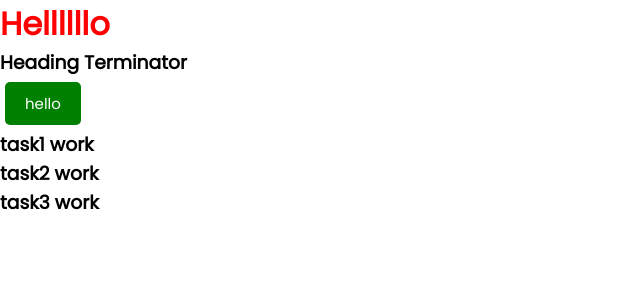
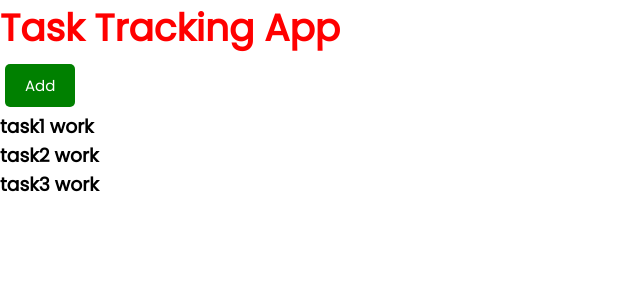
Before and after one commit to Abhishek4298/reactlearnTraversy, a React (Create React App) app: page / in a window 1280 px wide. Shown: the top 300 px of the page, without its empty margins (0-640 px from the left). Built offline with nearby package versions, Linux system fonts and the light colour scheme.

Commit message:
useState in task component

```diff
--- a/src/App.js
+++ b/src/App.js
@@ -1,11 +1,36 @@
+/* eslint-disable no-unused-vars */
+import { useState } from "react"
 import './App.css';
 import Header from "./component/Header";
+import Tasks from "./component/Tasks";
 
 function App() {
+  const [tasks, setTasks] = useState([
+    {
+      id: "1",
+      text: "task1 work",
+      day: "1st feb",
+      reminder: "true"
+    }, {
+      id: "2",
+      text: "task2 work",
+      day: "15  feb",
+      reminder: "true"
+    }, {
+      id: "3",
+      text: "task3 work",
+      day: "30 feb",
+      reminder: "true"
+    }
+
+  ])
   return (
     <>
-      <h1 style={{ color: "red" }}>Hellllllo  </h1>
-      <Header title="Terminator" />
+      <h1 style={{ color: "red" }}>
+        <Header title="Task Tracking App" />
+      </h1>
+
+      <Tasks tasks={tasks} />
     </>
   );
 }
--- a/src/component/Header.jsx
+++ b/src/component/Header.jsx
@@ -1,6 +1,5 @@
 import React from 'react'
 import Button from "./Button";
-import Task from "./Task";
 
 const Header = (props) => {
     const onClick = () => {
@@ -8,9 +7,8 @@ const Header = (props) => {
     }
     return (
         <>
-            <h3 >Heading {props.title}</h3>
-            <Button color="green" text="hello" onClick={onClick} />
-            <Task />
+            <h3 > {props.title}</h3>
+            <Button color="green" text="Add" onClick={onClick} />
         </>
     )
 }
--- a/src/component/Task.jsx
+++ /dev/null
@@ -1,30 +0,0 @@
-const tasks = [
-    {
-        id: "1",
-        text: "task1 work",
-        day: "1st feb",
-        reminder: "true"
-    }, {
-        id: "2",
-        text: "task2 work",
-        day: "15  feb",
-        reminder: "true"
-    }, {
-        id: "3",
-        text: "task3 work",
-        day: "30 feb",
-        reminder: "true"
-    }
-
-]
-const Task = () => {
-    return (
-        <>
-            {tasks.map((el) => (
-                <h3 key={el.id}>{el.text}</h3>
-            ))}
-        </>
-    )
-}
-
-export default Task
--- /dev/null
+++ b/src/component/Tasks.jsx
@@ -0,0 +1,12 @@
+
+const Tasks = ({ tasks }) => {
+    return (
+        <>
+            {tasks.map((el) => (
+                <h3 key={el.id}>{el.text}</h3>
+            ))}
+        </>
+    )
+}
+
+export default Tasks
```
Also changed, not shown: 1 other file (tests, documents, lock files or other folders).
